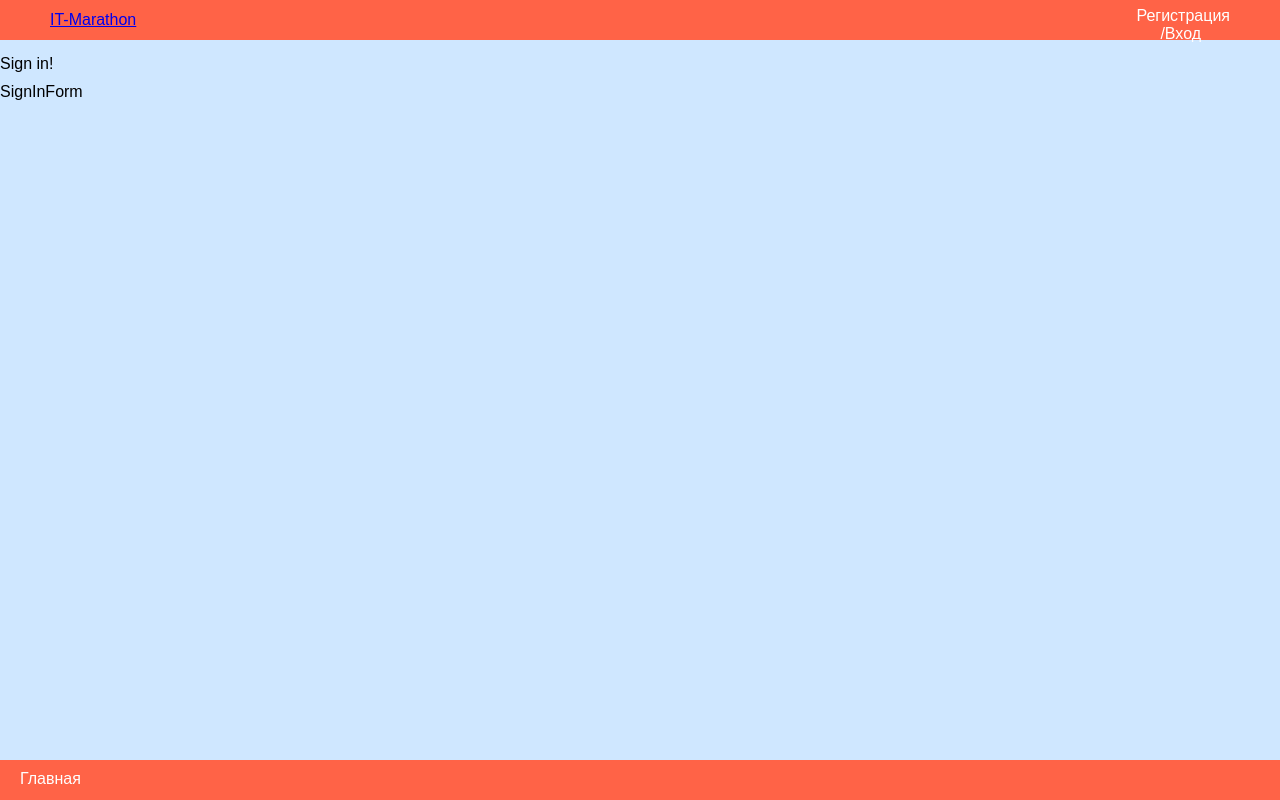
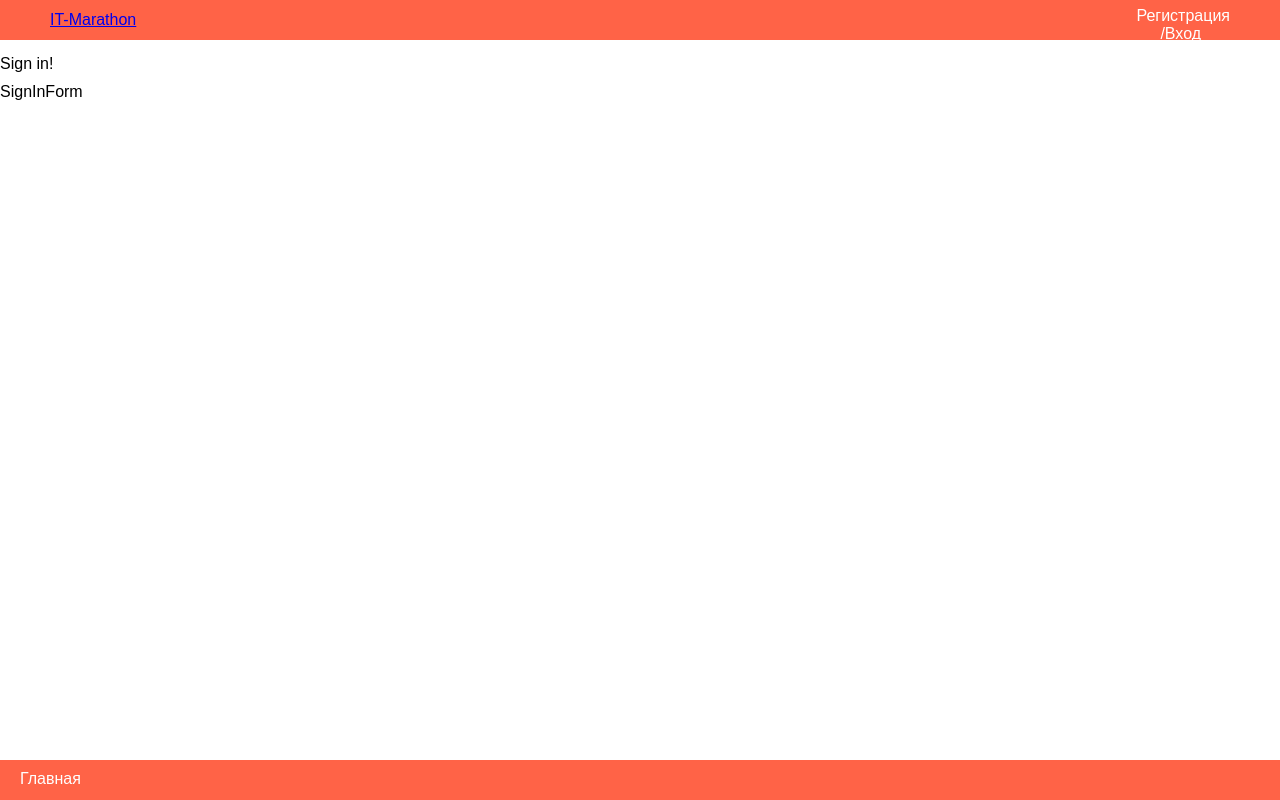
Before and after one commit to itmarathon/Front-end, a React app: page /sign-in in a window 1280 px wide. Built offline with nearby package versions, Linux system fonts and the light colour scheme.

Commit message:
Delete background from App.css

```diff
--- a/src/App.css
+++ b/src/App.css
@@ -8,7 +8,6 @@
 .App {
   /* z-index: 10; */
   text-align: center;
-  background-color: #CFE7FF;
   min-height: 100vh;
   margin: 0;
   padding: 0px;
```
